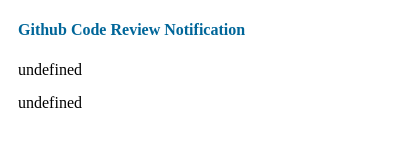
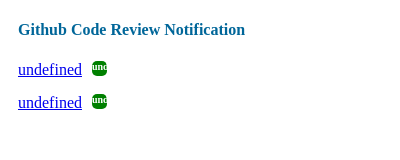
Before and after one commit to nitishgalaxy/github-code-review-notification, a browser extension: page source/popup/popup.html in a window 400 px wide. Drawn offline with Linux system fonts and the light colour scheme.

Commit message:
Added links to github in popup page

```diff
--- a/source/popup/popup.css
+++ b/source/popup/popup.css
@@ -10,3 +10,18 @@
 h4{
     color: #006699;
 }
+
+.badge{
+    margin-left: 10px;
+    margin-bottom: 5px;
+    position: absolute;
+    background: #008000;
+    text-align: center;
+    border-radius: 5px;
+    color:white;
+    width: 15px;
+    height: 15px;
+    font-weight: bold;
+    font-size: 10px;
+    vertical-align: middle;
+  }
--- a/source/popup/popup.html
+++ b/source/popup/popup.html
@@ -7,9 +7,11 @@
 
     <div class="item">
         <span id="github_url_1"></span>
+        <span id="count_github" class="badge"></span>
     </div>
     <div class="item">
         <span id="github_url_2"></span>
+        <span id="count_github_enterprise" class="badge"></span>
     </div>
 <div>
 
--- a/source/popup/popup.js
+++ b/source/popup/popup.js
@@ -2,7 +2,7 @@
 
 $(document).ready(function () {
 
-function setSpanContent(element_id, text){
+function setSpanTextContent(element_id, text){
     var span = document.getElementById(element_id);
     while( span.firstChild ) {
         span.removeChild( span.firstChild );
@@ -10,13 +10,36 @@
     span.appendChild( document.createTextNode(text));
 }
 
+function setSpanAnchorTag(element_id, url){
+    var span = document.getElementById(element_id);
+    while( span.firstChild ) {
+        span.removeChild( span.firstChild );
+    }
+
+    var a = document.createElement('a');
+    a.href = url;
+    a.target = '_blank';
+    a.text = url;
+    span.appendChild(a);
+
+}
+
 async function loadGithubUrls(){
     const github_url_1 = await store.get('github_url_1');
     const github_url_2 = await store.get('github_url_2');
     console.log("github_url_1 :", github_url_1, "github_url_2 :", github_url_2);
-    setSpanContent("github_url_1", github_url_1);
-    setSpanContent("github_url_2", github_url_2);
+    setSpanAnchorTag("github_url_1", github_url_1);
+    setSpanAnchorTag("github_url_2", github_url_2);
 
+}
+
+
+async function showNotificationCounts(){
+    const count_github = await store.get('count_github');
+    const count_github_enterprise = await store.get('count_github_enterprise');
+    console.log("count_github :", count_github, "count_github_enterprise :", count_github_enterprise);
+    setSpanTextContent("count_github", count_github);
+    setSpanTextContent("count_github_enterprise", count_github_enterprise);
 }
 
 
@@ -34,7 +57,12 @@
      if(key == 'github_url_1' || key == 'github_url_2')
         loadGithubUrls();
      }
+
+     if(key == 'count_github' || key == 'count_github_enterprise'){
+        showNotificationCounts();
+     }
   });
 
 loadGithubUrls()
+showNotificationCounts()
 });
```
